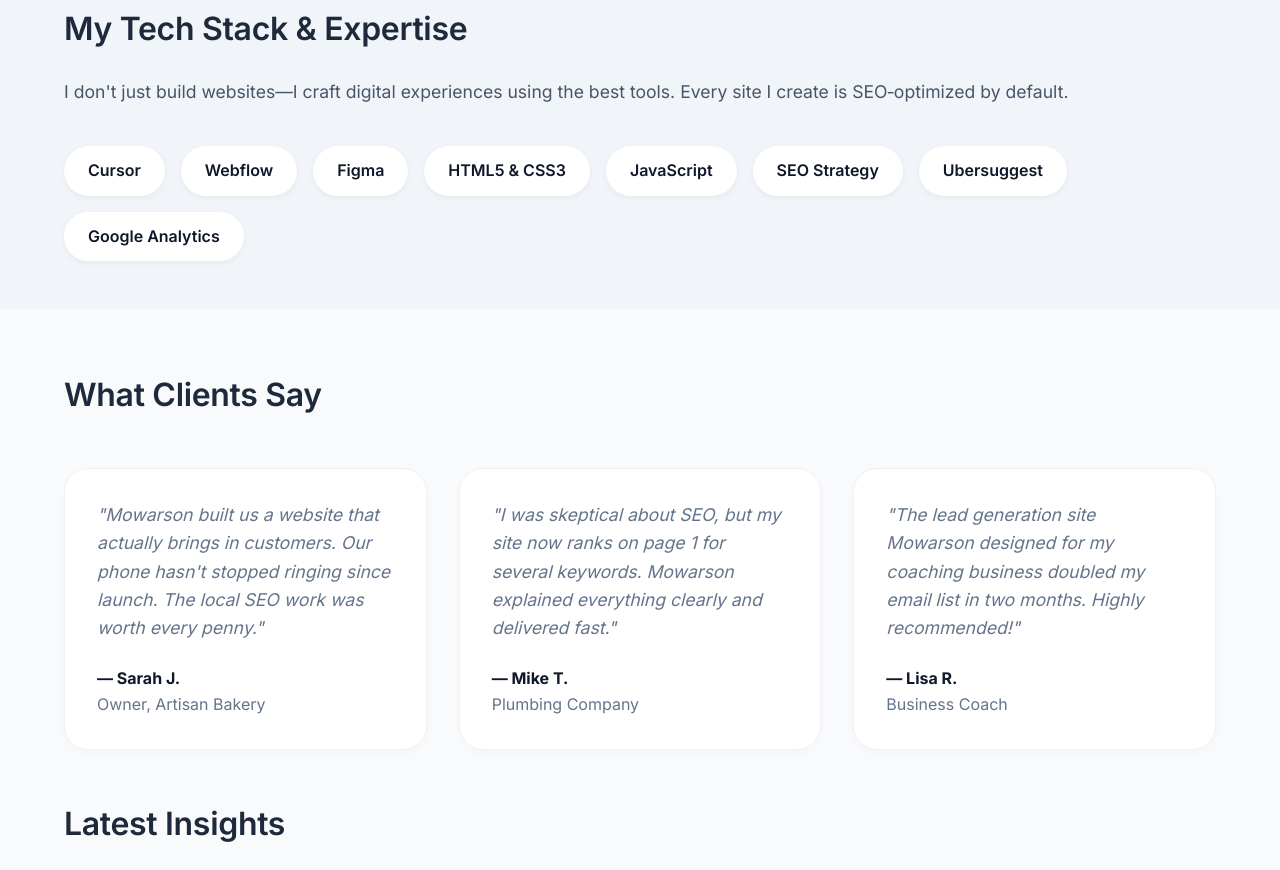
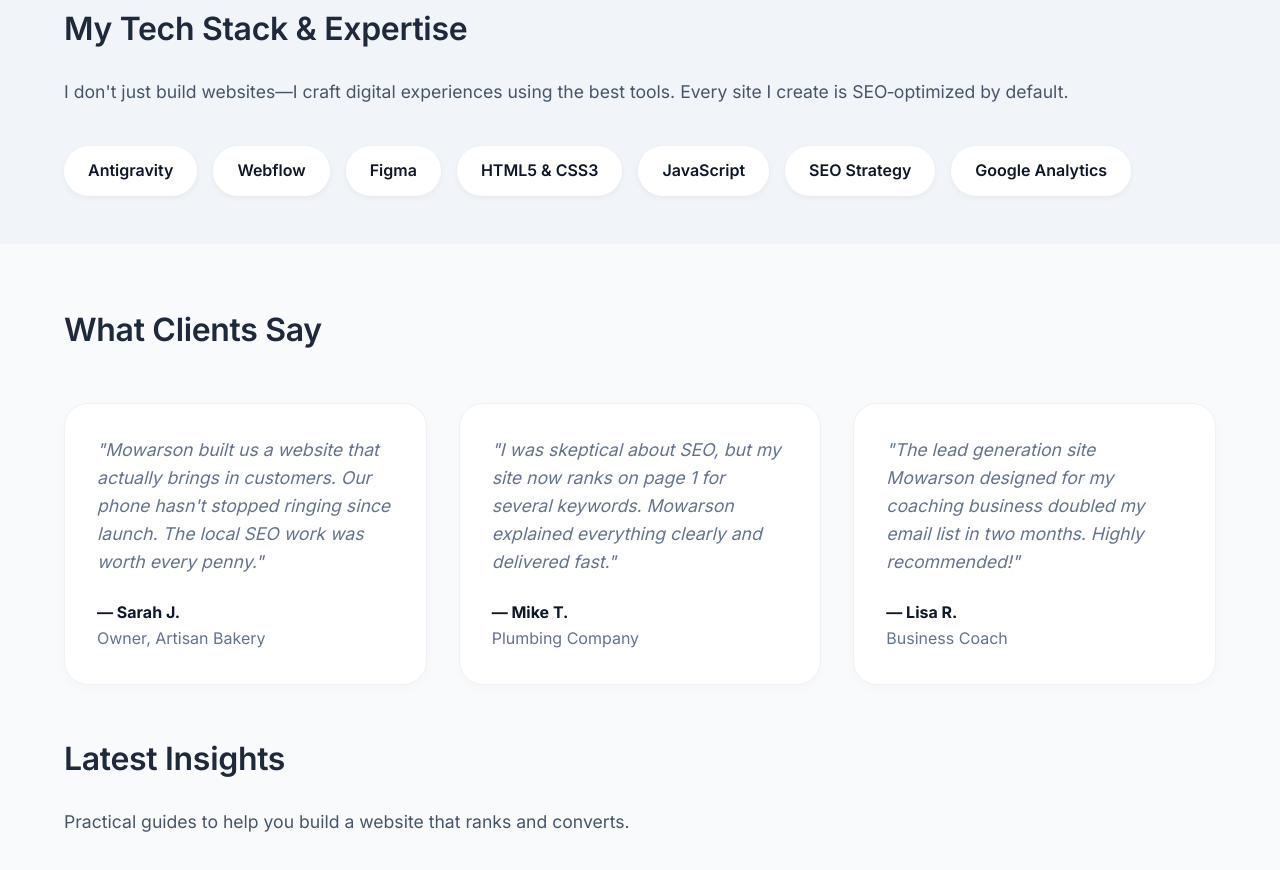
Before and after one commit to MOMO-1021/Mowarson-s-Portfolio-Website, a plain HTML site: page index.html in a window 1280 px wide. Shown: the part 2034-2904 px from the top of the page. Drawn offline with Linux system fonts and the light colour scheme; no server answers.

Commit message:
Updated tech stack

```diff
--- a/index.html
+++ b/index.html
@@ -257,13 +257,13 @@
             best tools. Every site I create is SEO‑optimized by default.
           </p>
           <div class="tech-stack">
-            <span>Cursor</span>
+            <span>Antigravity</span>
             <span>Webflow</span>
             <span>Figma</span>
             <span>HTML5 & CSS3</span>
             <span>JavaScript</span>
             <span>SEO Strategy</span>
-            <span>Ubersuggest</span>
+            <!-- <span>Ubersuggest</span> -->
             <span>Google Analytics</span>
           </div>
         </div>
```
